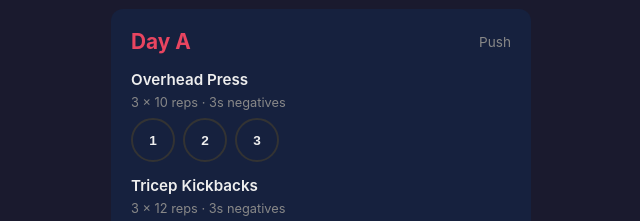
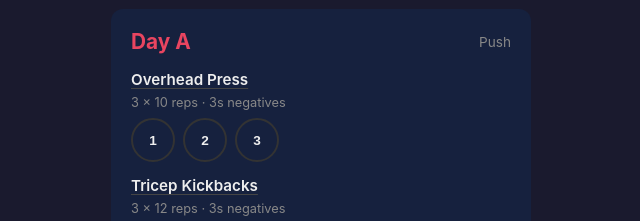
Before and after one commit to Whoaa512/whoaa512.github.io, a plain HTML site: page arms-daily/index.html in a window 1280 px wide. Shown: the part 268-489 px from the top of the page, 319-959 px from the left. Drawn offline with Linux system fonts and the light colour scheme.

Commit message:
arms-daily: add ExRx wiki links for each exercise

```diff
--- a/arms-daily/index.html
+++ b/arms-daily/index.html
@@ -21,6 +21,8 @@
   .exercise { margin-bottom: 14px; }
   .exercise:last-child { margin-bottom: 0; }
   .ex-name { font-weight: 600; font-size: 0.95rem; margin-bottom: 6px; }
+  .ex-name a { color: var(--text); text-decoration: underline; text-decoration-color: #444; text-underline-offset: 3px; }
+  .ex-name a:hover { text-decoration-color: var(--accent); }
   .ex-detail { color: var(--dim); font-size: 0.8rem; margin-bottom: 8px; }
   .sets { display: flex; gap: 8px; }
   .set-btn { width: 44px; height: 44px; border-radius: 50%; border: 2px solid #333; background: transparent; color: var(--text); font-size: 0.85rem; font-weight: 600; cursor: pointer; transition: all 0.2s; display: flex; align-items: center; justify-content: center; }
@@ -51,16 +53,16 @@
 <script>
 const DAYS = [
   { letter: 'A', label: 'Push', exercises: [
-    { name: 'Overhead Press', sets: 3, reps: 10 },
-    { name: 'Tricep Kickbacks', sets: 3, reps: 12 }
+    { name: 'Overhead Press', sets: 3, reps: 10, url: 'https://exrx.net/WeightExercises/DeltoidAnterior/DBShoulderPress' },
+    { name: 'Tricep Kickbacks', sets: 3, reps: 12, url: 'https://exrx.net/WeightExercises/Triceps/DBKickback' }
   ]},
   { letter: 'B', label: 'Pull', exercises: [
-    { name: 'Curls', sets: 3, reps: 10 },
-    { name: 'Hammer Curls', sets: 3, reps: 12 }
+    { name: 'Curls', sets: 3, reps: 10, url: 'https://exrx.net/WeightExercises/BicepsBrachii/DBCurl' },
+    { name: 'Hammer Curls', sets: 3, reps: 12, url: 'https://exrx.net/WeightExercises/BicepsBrachii/DBHammerCurl' }
   ]},
   { letter: 'C', label: 'Shoulders & Arms', exercises: [
-    { name: 'Lateral Raises', sets: 3, reps: 12, note: 'Drop to 10 lbs if needed' },
-    { name: 'Overhead Tricep Extension', sets: 3, reps: 10 }
+    { name: 'Lateral Raises', sets: 3, reps: 12, note: 'Drop to 10 lbs if needed', url: 'https://exrx.net/WeightExercises/DeltoidLateral/DBLateralRaise' },
+    { name: 'Overhead Tricep Extension', sets: 3, reps: 10, url: 'https://exrx.net/WeightExercises/Triceps/DBOneArmTriExt' }
   ]}
 ];
 
@@ -142,7 +144,8 @@ function render() {
 
     let totalSets = 0, doneSets = 0;
     day.exercises.forEach((ex, ei) => {
-      html += `<div class="exercise"><div class="ex-name">${ex.name}</div>`;
+      const nameHtml = ex.url ? `<a href="${ex.url}" target="_blank">${ex.name}</a>` : ex.name;
+      html += `<div class="exercise"><div class="ex-name">${nameHtml}</div>`;
       html += `<div class="ex-detail">${ex.sets} × ${ex.reps} reps${ex.note ? ' · ' + ex.note : ''} · 3s negatives</div>`;
       html += `<div class="sets">`;
       for (let s = 0; s < ex.sets; s++) {
```
